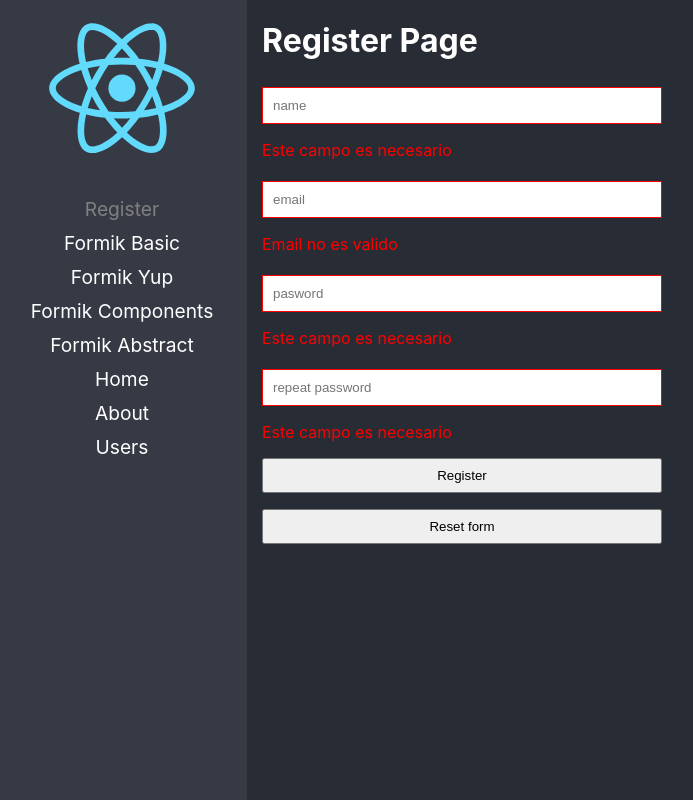
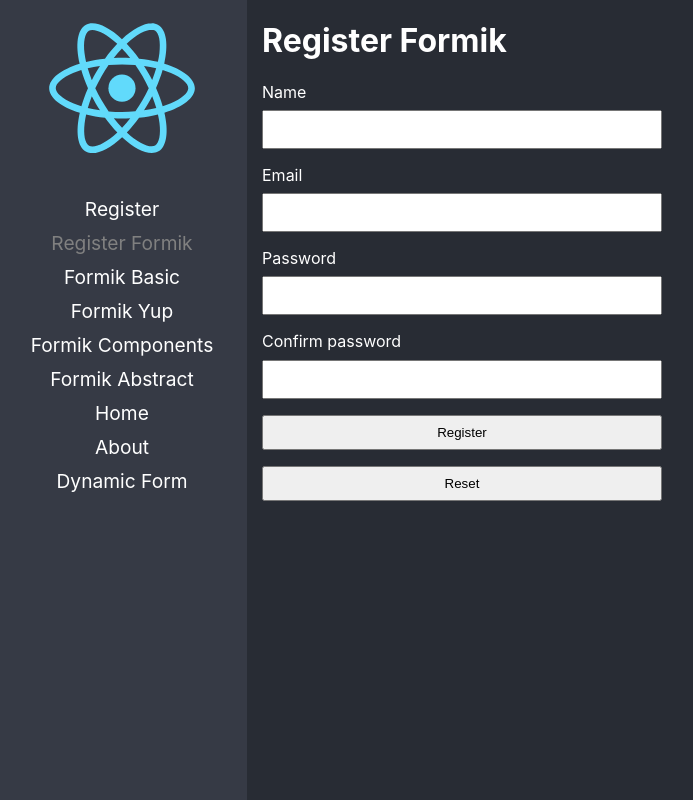
Before and after one commit to soyaaroncervantes/react-course-basic-app, a React (Create React App) app: page /register-formik in a window 1280 px wide. Before the commit this address led to /register. Shown: the whole page, without its empty margins (3-696 px from the left). Built offline with nearby package versions, Linux system fonts and the light colour scheme.

Commit message:
feat: finished dynamic form

```diff
--- /dev/null
+++ b/src/03-forms/data/custom-form.json
@@ -0,0 +1,67 @@
+[
+  {
+    "type": "text",
+    "name": "firstName",
+    "placeholder": "Aarón",
+    "label": "First Name",
+    "value": "",
+    "validations": [
+      {
+        "type": "required",
+        "message": "First Name is required"
+      },
+      {
+        "type": "minLength",
+        "value": 3,
+        "message": "First Name must be at least 3 characters"
+      }
+    ]
+  },
+  {
+    "type": "text",
+    "name": "lastName",
+    "placeholder": "Cervantes",
+    "label": "Last Name",
+    "value": "Cervantes",
+    "validations": [
+      {
+        "type": "required",
+        "message": "Last name is required"
+      }
+    ]
+  },
+  {
+    "type": "email",
+    "name": "email",
+    "placeholder": "user@email.com",
+    "label": "Email",
+    "value": "",
+    "validations": [
+      {
+        "type": "required",
+        "message": "Email is required"
+      },
+      {
+        "type": "email",
+        "message": "Email is not valid"
+      }
+    ]
+  },
+  {
+    "type": "select",
+    "name": "favoriteGame",
+    "label": "Favorite Game",
+    "value": "",
+    "validations": [
+      {
+        "type": "required",
+        "message": "Select a game"
+      }
+    ],
+    "options": [
+      {"label": "The Legend of Zelda", "value": "zelda", "id": "zelda"},
+      {"label": "Super Mario Bros", "value": "mario", "id": "mario"},
+      {"label": "Super Smash Bros", "value": "smash", "id": "smash"}
+    ]
+  }
+]
--- /dev/null
+++ b/src/03-forms/pages/DynamicFormPage.tsx
@@ -0,0 +1,82 @@
+import React from 'react';
+import {Form, Formik} from "formik";
+import * as Yup from 'yup';
+import {InputType} from "../type/form.type";
+import {SelectInput, TextInput} from "../components";
+
+import dataJson from '../data/custom-form.json';
+
+import '../styles/styles.css';
+
+const initialValues: {[key: string]: any} = {}
+const requiredFields: {[key: string]: any} = {};
+
+for (const input of dataJson as InputType[]) {
+  initialValues[input.name] = input.value ?? '';
+  if (!input.validations) continue;
+  let schema = Yup.string();
+
+  for (const rule of input.validations) {
+    if (rule.type === 'required') {
+      schema = schema.required(rule.message);
+    }
+
+    if (rule.type === 'minLength') {
+      schema = schema.min(rule?.value ?? 1, rule.message);
+    }
+
+    if (rule.type === 'email') {
+      schema = schema.email(rule.message);
+    }
+  }
+
+  requiredFields[input.name] = schema;
+}
+
+const schema = Yup.object({...requiredFields})
+
+export const DynamicFormPage = () => {
+  return (
+    <div>
+      <h1>Dynamic Form</h1>
+      <Formik
+        initialValues={initialValues}
+        validationSchema={schema}
+        onSubmit={(values) => console.log(values)}>
+        {(formik) => (
+          <Form>
+            { dataJson.map(
+              ({ name, label, type, placeholder, options, value }) => {
+                if (type === 'select') {
+                  return (
+                    <SelectInput label={label} name={name} key={name}>
+                      <option value="">Select an option</option>
+                      {
+                        options?.map( option => (
+                          <option key={option.id} value={option.value}>{option.label}</option>
+                        ))
+                      }
+                    </SelectInput>
+                  );
+                }
+
+                if (type === 'text' || type === 'email' || type === 'password' || type === 'url'|| type ===  'search') {
+                  return <TextInput
+                    label={label}
+                    name={name}
+                    key={name}
+                    type={type}
+                    placeholder={placeholder} />
+                }
+
+                throw new Error(`Unsupported input type: ${type}`);
+              })
+            }
+            <button type="submit">Submit</button>
+          </Form>
+        )}
+      </Formik>
+    </div>
+  );
+};
+export default DynamicFormPage;
--- a/src/03-forms/pages/FormikAbstract.tsx
+++ b/src/03-forms/pages/FormikAbstract.tsx
@@ -23,6 +23,7 @@ export const FormikAbstract = () => {
         validationSchema={
           Yup.object({
             name: Yup.string()
+              .min(2, 'Must be 2 characters or more')
               .max(15, 'Must be 15 characters or less')
               .required('Required'),
             lastname: Yup.string()
--- /dev/null
+++ b/src/03-forms/pages/RegisterFormikPage.tsx
@@ -0,0 +1,72 @@
+import {Form, Formik, FormikHelpers} from "formik";
+import * as Yup from "yup";
+import '../styles/styles.css';
+import {TextInput} from "../components";
+
+const YupTyped = <T,>(obj: Record<keyof T, Yup.AnySchema>) => Yup.object().shape<typeof obj>(obj);
+type RegisterData = {
+  name: string;
+  email: string;
+  password: string;
+  repeatPassword: string;
+}
+
+export const RegisterPage = () => {
+
+// define schema
+  const schema = YupTyped<RegisterData>({
+    name: Yup
+      .string()
+      .min(2, 'Name must be at least 2 characters')
+      .max(15, 'Name must be at most 15 characters')
+      .required('Name is required'),
+    email: Yup
+      .string()
+      .email('Invalid email')
+      .required('Email is required'),
+    password: Yup
+      .string()
+      .min(6, 'Password must be at least 6 characters')
+      .required('Password is required'),
+    repeatPassword: Yup
+      .string()
+      .min(6, 'Password must be at least 6 characters')
+      .required('Password is required')
+      .oneOf([
+        Yup.ref('password')
+      ], 'Passwords must match')
+  })
+  const onSubmit = (data: RegisterData, helpers: FormikHelpers<RegisterData>) => {
+    console.log({data, helpers})
+  }
+  const initialValues: RegisterData = {
+    name: '',
+    email: '',
+    password: '',
+    repeatPassword: '',
+  }
+
+  return (
+    <div>
+      <h1>Register Formik</h1>
+      <Formik
+        initialValues={initialValues}
+        validationSchema={schema}
+        onSubmit={onSubmit}>
+        {
+          ({ handleReset }) => (
+            <Form noValidate>
+              <TextInput label="Name" name='name' />
+              <TextInput label="Email" name='email' type='email' />
+              <TextInput label="Password" name='password' type='password' />
+              <TextInput label="Confirm password" name='repeatPassword' type='password' />
+              <button type="submit">Register</button>
+              <button type="reset">Reset</button>
+            </Form>
+          )
+        }
+      </Formik>
+    </div>
+  );
+}
+export default RegisterPage;
--- a/src/03-forms/pages/index.ts
+++ b/src/03-forms/pages/index.ts
@@ -1,5 +1,6 @@
 export * from './AboutPage';
 export * from './HomePage';
+export * from './DynamicFormPage';
 export * from './FormikAbstract';
 export * from './FormikBasicPage';
 export * from './FormikComponents';
--- a/src/routes/routes.ts
+++ b/src/routes/routes.ts
@@ -14,10 +14,12 @@ const HomePage = lazy(() => import('../03-forms/pages/HomePage'));
 const AboutPage = lazy(() => import('../03-forms/pages/AboutPage'));
 const UserPage = lazy(() => import('../03-forms/pages/UsersPage'));
 const RegisterPage = lazy(() => import('../03-forms/pages/RegisterPage'));
+const RegisterFormikPage = lazy(() => import('../03-forms/pages/RegisterFormikPage'));
 const FormikBasicPage = lazy(() => import('../03-forms/pages/FormikBasicPage'));
 const FormikYupPage = lazy(() => import('../03-forms/pages/FormikYupPage'));
 const FormikComponents = lazy(() => import('../03-forms/pages/FormikComponents'));
 const FormikAbstract = lazy(() => import('../03-forms/pages/FormikAbstract'));
+const DynamicFormPage = lazy(() => import('../03-forms/pages/DynamicFormPage'));
 
 export const routes: Route[] = [
   {
@@ -25,6 +27,12 @@ export const routes: Route[] = [
     path: 'register',
     Component: RegisterPage,
     name: 'Register'
+  },
+  {
+    to: '/register-formik',
+    path: 'register-formik',
+    Component: RegisterFormikPage,
+    name: 'Register Formik'
   },
   {
     to: '/formik',
@@ -63,9 +71,9 @@ export const routes: Route[] = [
     name: 'About'
   },
   {
-    to: '/users',
-    path: 'users',
-    Component: UserPage,
-    name: 'Users'
+    to: '/dynamic-form',
+    path: 'dynamic-form',
+    Component: DynamicFormPage,
+    name: 'Dynamic Form'
   }
 ]
```
Also changed, not shown: src/03-forms/type/form.type.ts (added, +21 -0 lines).
